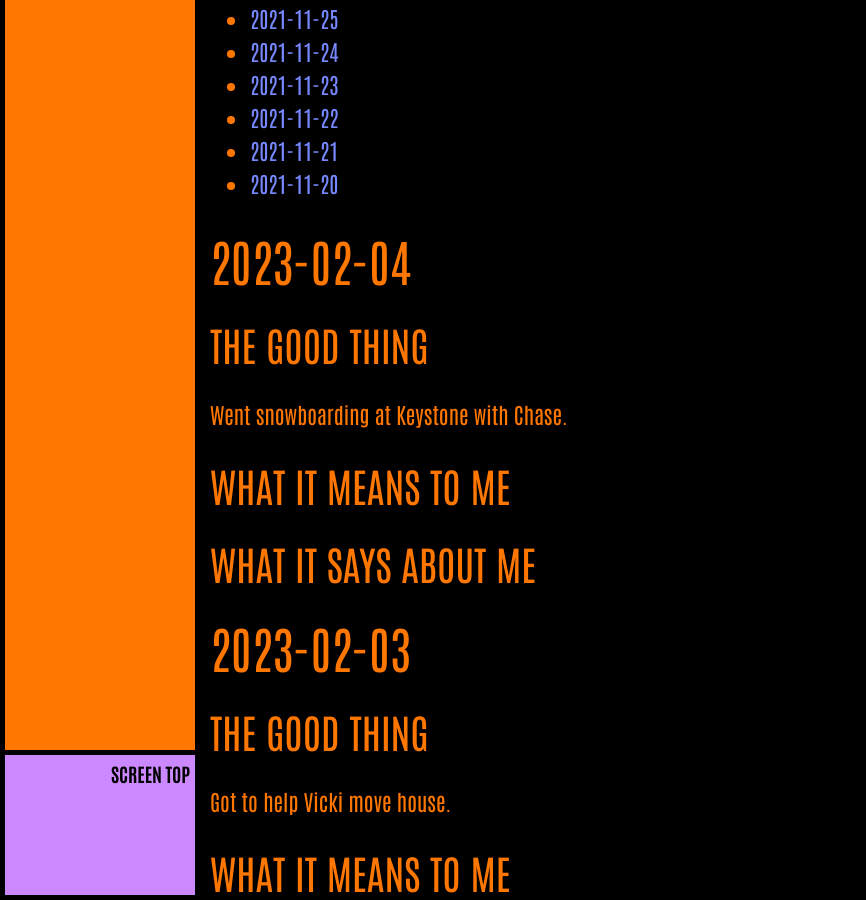
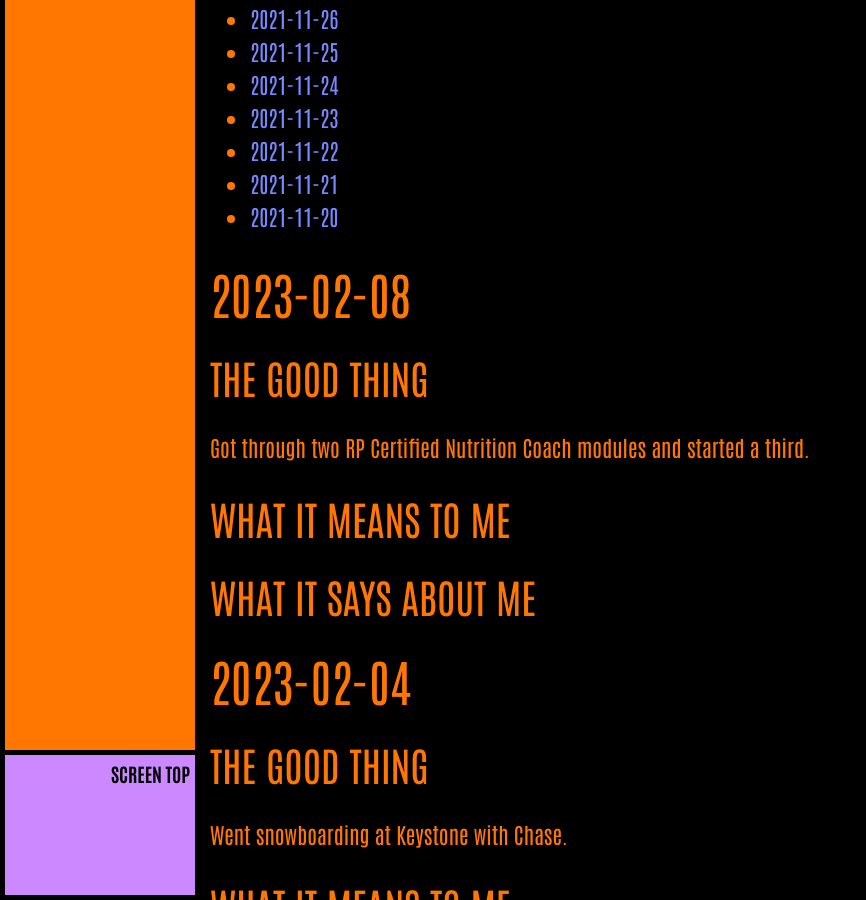
Before and after one commit to ArthurZey/arthurzey.github.io, a Jekyll site: the page built from _pages/one-good-thing.md, in a window 1280 px wide and 900 px high, scrolled down 9174 px. Shown: the whole window, without its empty margins (0-866 px from the left). Built offline with Jekyll 4.4.1, drawn with Linux system fonts in a browser that asks for light colours; some of the changed text lies outside the part shown.

Commit message:
added stub for 2023-02-08

```diff
--- a/_pages/one-good-thing.md
+++ b/_pages/one-good-thing.md
@@ -13,6 +13,15 @@
 {:toc}
 {::options toc_levels="2" /}
 
+## 2023-02-08
+### The Good Thing
+Got through two RP Certified Nutrition Coach modules and started a third.
+### What It Means to Me
+
+### What It Says about Me
+
+
+
 ## 2023-02-04
 ### The Good Thing
 Went snowboarding at Keystone with Chase.
```
Also changed, not shown: other parts of _pages/one-good-thing.md (+1 -1 lines).
